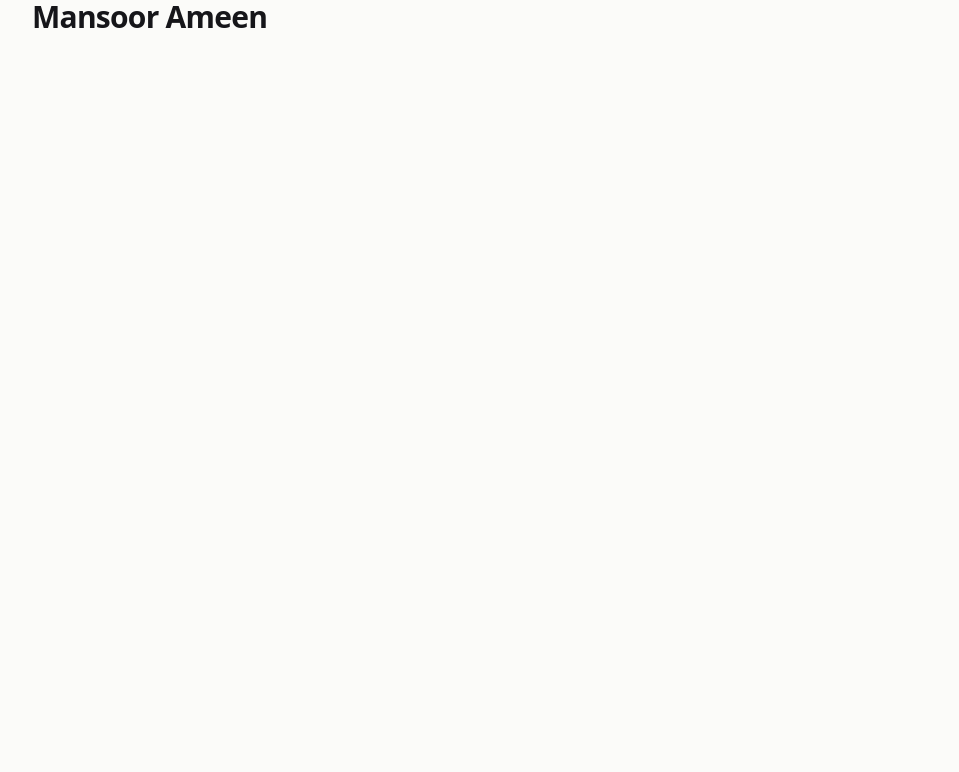
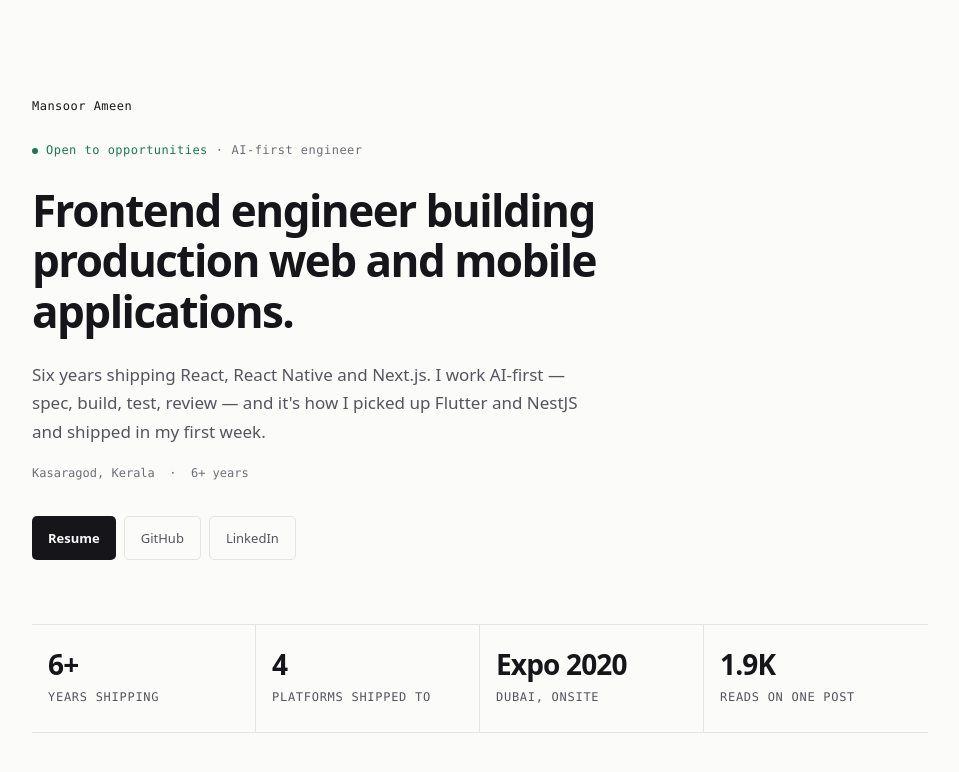
Before and after one commit to mansoorameen/profile, an Astro site: page / in a window 1280 px wide. Shown: the whole page, without its empty margins (160-1119 px from the left). Built offline with nearby package versions, Linux system fonts and the light colour scheme; Astro itself is replaced by a stand-in of ours.

Commit message:
feat: add hero and proof strip

```diff
--- /dev/null
+++ b/src/components/Hero.astro
@@ -0,0 +1,102 @@
+---
+import profile from '../../content/profile.json';
+const { name, headline, subline, status, tag, location, experienceYears, links } = profile;
+---
+<header class="hero">
+  <p class="name">{name}</p>
+
+  <p class="status">
+    <span class="dot" aria-hidden="true"></span>{status}
+    <span class="sep" aria-hidden="true">·</span>
+    <span class="tag">{tag}</span>
+  </p>
+
+  <h1>{headline}</h1>
+  <p class="subline">{subline}</p>
+  <p class="mono meta">{location} &nbsp;·&nbsp; {experienceYears}</p>
+
+  <p class="actions">
+    <a class="primary" href={links.resume}>Resume</a>
+    <a class="secondary" href={links.github} rel="noopener">GitHub</a>
+    <a class="secondary" href={links.linkedin} rel="noopener">LinkedIn</a>
+  </p>
+</header>
+
+<style>
+  .hero { padding: var(--space-8) 0 var(--space-7); }
+
+  .name {
+    font-family: var(--font-mono);
+    font-size: var(--text-xs);
+    color: var(--text);
+    letter-spacing: 0.04em;
+    margin-bottom: var(--space-5);
+  }
+
+  .status {
+    font-family: var(--font-mono);
+    font-size: var(--text-xs);
+    color: var(--status);
+    letter-spacing: 0.04em;
+    margin-bottom: var(--space-5);
+    display: flex;
+    flex-wrap: wrap;
+    align-items: center;
+    gap: var(--space-2);
+  }
+
+  .dot {
+    width: 6px;
+    height: 6px;
+    border-radius: 50%;
+    background: var(--status);
+    display: inline-block;
+  }
+
+  .sep, .tag { color: var(--faint); }
+
+  h1 {
+    font-size: var(--text-xl);
+    font-weight: 600;
+    letter-spacing: -0.035em;
+    max-width: 13em;
+  }
+
+  .subline {
+    font-size: var(--text-base);
+    color: var(--muted);
+    margin-top: var(--space-5);
+  }
+
+  .meta { margin-top: var(--space-4); }
+
+  .actions {
+    display: flex;
+    flex-wrap: wrap;
+    gap: var(--space-2);
+    margin-top: var(--space-6);
+  }
+
+  .actions a {
+    display: inline-flex;
+    align-items: center;
+    min-height: 44px;
+    padding: 0 var(--space-4);
+    border-radius: 5px;
+    font-size: var(--text-sm);
+    text-decoration: none;
+    transition: background 120ms ease-out, border-color 120ms ease-out;
+  }
+
+  .primary { background: var(--text); color: var(--bg); font-weight: 600; }
+  .primary:hover { background: var(--accent); }
+
+  .secondary { border: 1px solid var(--hairline); color: var(--muted); }
+  .secondary:hover { border-color: var(--faint); color: var(--text); }
+
+  @media (min-width: 48rem) {
+    .hero { padding: var(--space-9) 0 var(--space-8); }
+    h1 { font-size: var(--text-3xl); }
+    .subline { font-size: var(--text-md); }
+  }
+</style>
--- /dev/null
+++ b/src/components/ProofStrip.astro
@@ -0,0 +1,58 @@
+---
+import profile from '../../content/profile.json';
+const { stats } = profile;
+---
+<ul class="strip">
+  {stats.map((s) => (
+    <li>
+      <span class="value">{s.value}</span>
+      <span class="label">{s.label}</span>
+    </li>
+  ))}
+</ul>
+
+<style>
+  .strip {
+    list-style: none;
+    margin: 0;
+    padding: 0;
+    display: grid;
+    grid-template-columns: repeat(2, 1fr);
+    border-top: 1px solid var(--hairline);
+    border-bottom: 1px solid var(--hairline);
+  }
+
+  li {
+    padding: var(--space-5) var(--space-4);
+    border-right: 1px solid var(--hairline);
+    border-bottom: 1px solid var(--hairline);
+  }
+
+  li:nth-child(2n) { border-right: 0; }
+  li:nth-last-child(-n + 2) { border-bottom: 0; }
+
+  .value {
+    display: block;
+    font-size: var(--text-xl);
+    font-weight: 650;
+    letter-spacing: -0.03em;
+    line-height: 1.1;
+  }
+
+  .label {
+    display: block;
+    font-family: var(--font-mono);
+    font-size: var(--text-xs);
+    color: var(--muted);
+    letter-spacing: 0.06em;
+    text-transform: uppercase;
+    margin-top: var(--space-2);
+  }
+
+  @media (min-width: 48rem) {
+    .strip { grid-template-columns: repeat(4, 1fr); }
+    li:nth-child(2n) { border-right: 1px solid var(--hairline); }
+    li:last-child { border-right: 0; }
+    li { border-bottom: 0; }
+  }
+</style>
--- a/src/pages/index.astro
+++ b/src/pages/index.astro
@@ -1,9 +1,12 @@
 ---
 import Base from '../layouts/Base.astro';
+import Hero from '../components/Hero.astro';
+import ProofStrip from '../components/ProofStrip.astro';
 ---
 <Base
   title="Mansoor Ameen — Frontend Engineer"
   description="Frontend engineer building production web and mobile applications with React, React Native, Next.js and TypeScript."
 >
-  <h1>Mansoor Ameen</h1>
+  <Hero />
+  <ProofStrip />
 </Base>
```
Also changed, not shown: test/build-check.mjs (+11 -0 lines).
